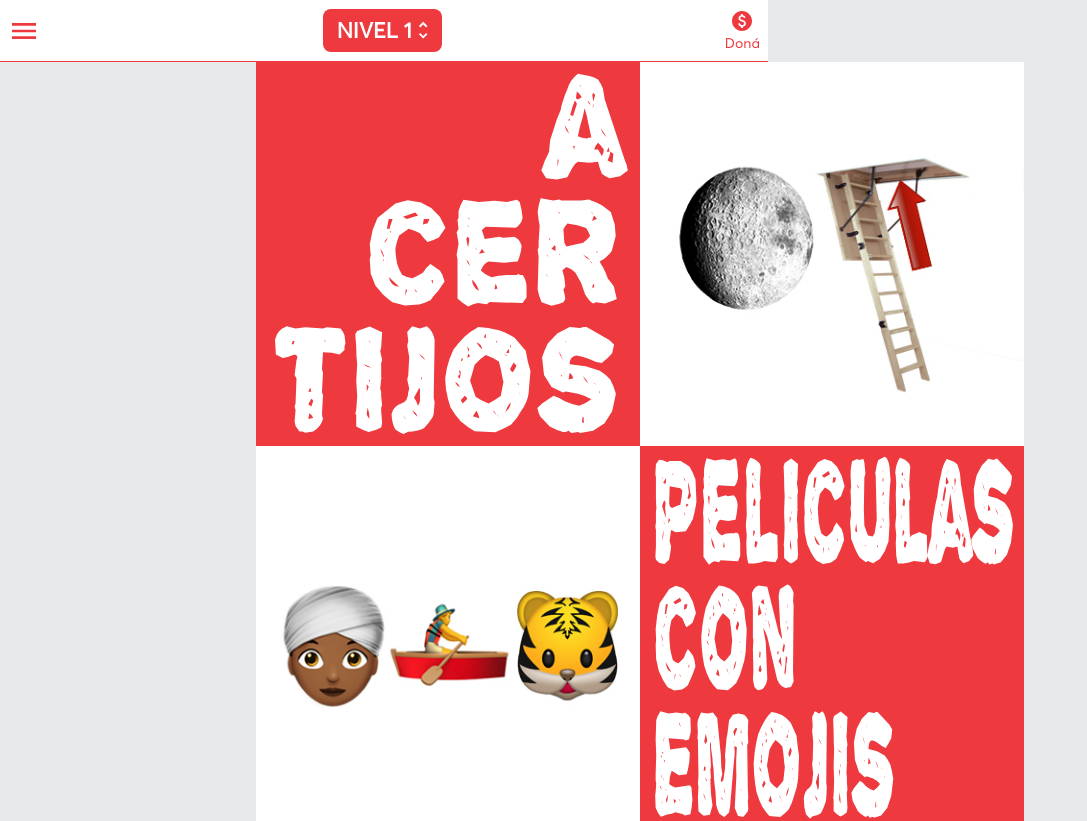
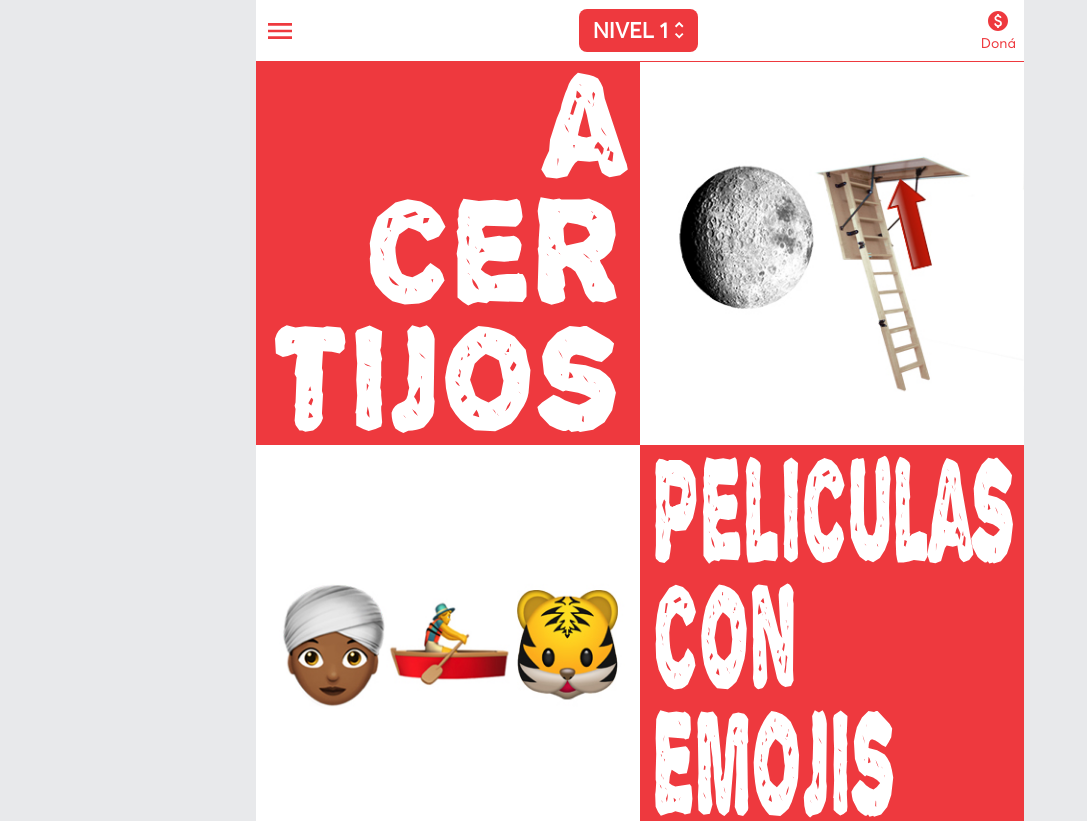
Before and after one commit to ru55oGit/descifraloReact, a React (Create React App) app: page /niveles in a window 1280 px wide. Shown: the top 821 px of the page, without its empty margins (0-1087 px from the left). Built offline with nearby package versions, Linux system fonts and the light colour scheme.

Commit message:
Alineacion sticky

```diff
--- a/src/components/Categories/styles.js
+++ b/src/components/Categories/styles.js
@@ -4,7 +4,7 @@ const useStyles = makeStyles((theme) => ({
   containerLevel: {
     margin: 'auto',
     maxWidth: '768px',
-    paddingTop: '62px',
+    paddingTop: '61px',
   },
   row: {
     alignItems: 'center',
--- a/src/components/NavBar/styles.js
+++ b/src/components/NavBar/styles.js
@@ -23,9 +23,11 @@ const useStyles = makeStyles((theme) => ({
     display: 'flex',
     height: 45,
     justifyContent: 'space-between',
+    left: '50%',
     maxWidth: '752px',
     padding: 8,
     position: 'fixed',
+    transform: 'translate(-50%, 0px)',
     width: 'calc(100% - 16px)',
   },
 }))
--- a/src/styles/categoriesStyles.js
+++ b/src/styles/categoriesStyles.js
@@ -2,8 +2,6 @@ import { makeStyles } from '@mui/styles'
 
 const useStyles = makeStyles((theme) => ({
   boxContainer: {
-    // backgroundImage: `linear-gradient(45deg, ${theme.palette.primary.main} 25%, ${theme.palette.white.main} 25%, ${theme.palette.white.main} 50%, ${theme.palette.primary.main} 50%, ${theme.palette.primary.main} 75%, ${theme.palette.white.main} 75%, ${theme.palette.white.main} 100%)`,
-    // backgroundSize: '5.66px 5.66px',
     backgroundColor: theme.backgrounds[2],
   },
 }))
```
